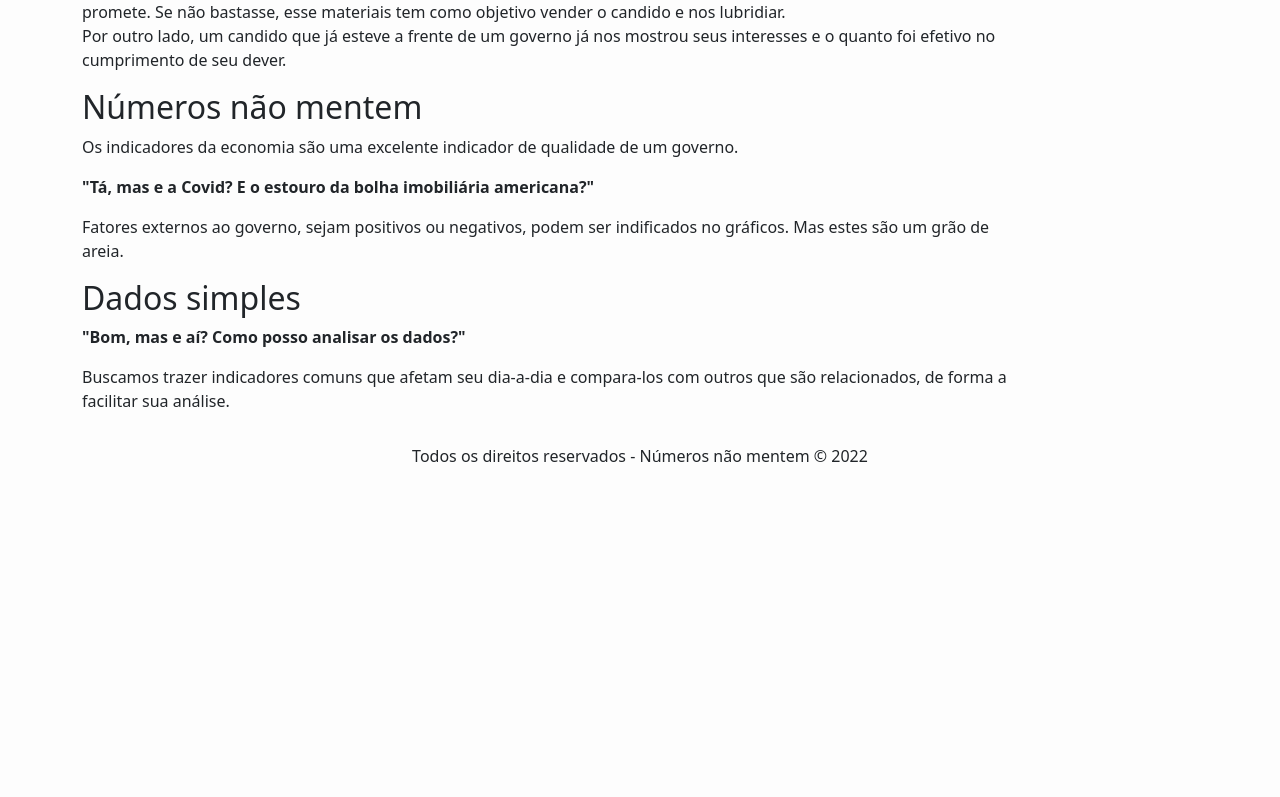
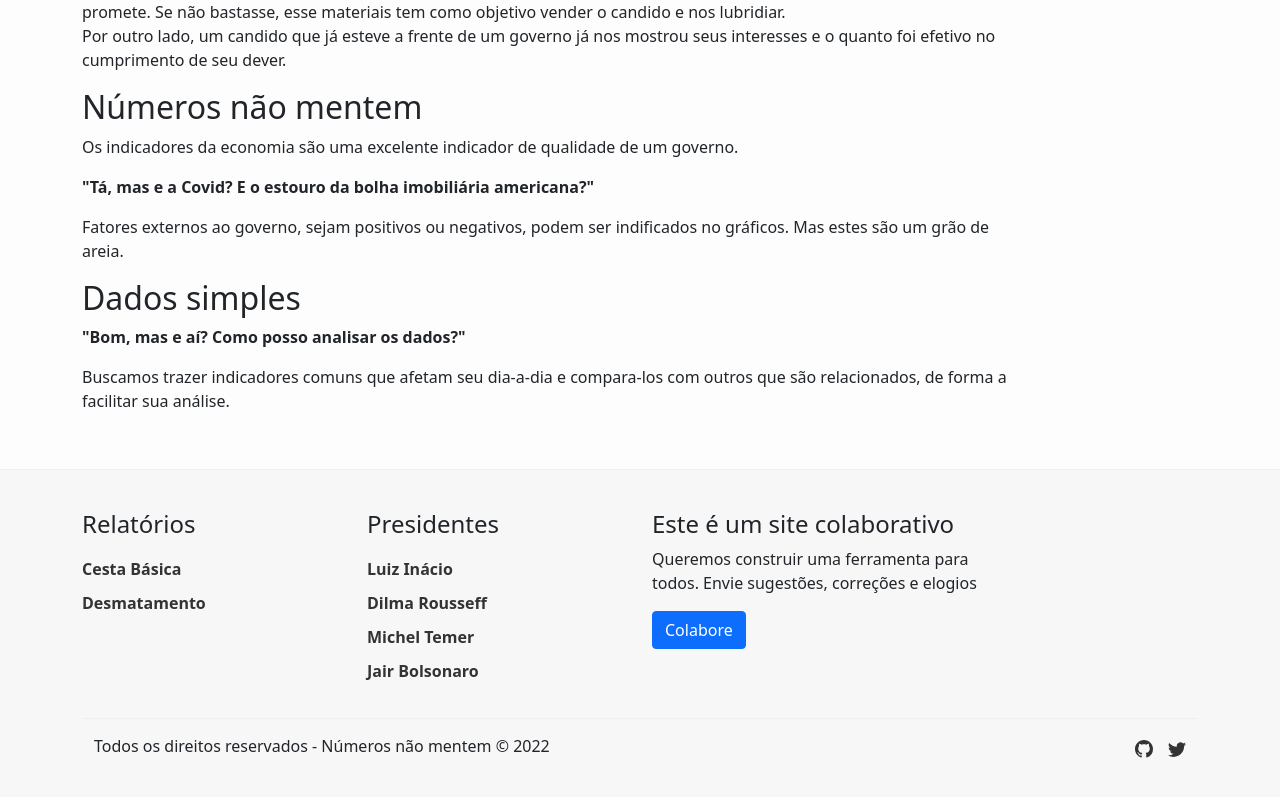
Before and after one commit to regular-alves/numeros-nao-mentem, a React (Create React App) app: page / in a window 1280 px wide. Shown: the part 814-1611 px from the top of the page. Before the commit the page ends 1297 px from the top, so only its background shows below. Built offline with nearby package versions, Linux system fonts and the light colour scheme.

Commit message:
changed: footer

```diff
--- a/src/Pages/Footer/index.js
+++ b/src/Pages/Footer/index.js
@@ -1,13 +1,77 @@
-import { Col, Container, Row } from "react-bootstrap";
+import { Button, Col, Container, Row } from "react-bootstrap";
+import { Link } from "react-router-dom";
+import Presidents from "../../Dtos/Presidents";
+import { BsGithub, BsTwitter } from "react-icons/bs";
 import "./style.css"
 
 const Footer = () => {
+  const presidents = new Presidents();
+  const start = new Date();
+
+	start.setFullYear( start.getFullYear() - 16 );
+
+  const list = presidents.getPeriod(start, new Date());
+
   return (
     <footer className="Footer">
       <Container>
         <Row>
-          <Col>
+          <Col sm={3}>
+            <h4>Relatórios</h4>
+            <ul className="Sitemap">
+              <li className="Sitemap-item">
+                <Link to="/cesta-basica">Cesta Básica</Link>
+              </li>
+              <li className="Sitemap-item">
+                <Link to="/desmatamento">Desmatamento</Link>
+              </li>
+            </ul>
+          </Col>
+          <Col sm={3}>
+            <h4>Presidentes</h4>
+            <ul className="Sitemap">
+              {list.map(president => (
+                <li className="Sitemap-item">
+                  <Link to={`/presidentes/${president.slug}`}>
+                    {president.name.split(' ').slice(0, 2).join(' ')}
+                  </Link>
+                </li>
+              ))}
+            </ul>
+          </Col>
+          <Col className="Colaborare" sm={4}>
+            <h4>Este é um site colaborativo</h4>
+            <p>Queremos construir uma ferramenta para todos. Envie sugestões, correções e elogios</p>
+            <Button href="mailto:falecom@numerosnaomentem.com">Colabore</Button>
+          </Col>
+        </Row>
+        <Row className="Footer-bottomContent">
+          <Col sm={9}>
             Todos os direitos reservados - Números não mentem &copy; {new Date().getFullYear()}
+          </Col>
+          <Col sm={3}>
+            <ul className="Social">
+              <li className="Social-item">
+                <a
+                  href="https://github.com/regular-alves/numeros-nao-mentem"
+                  alt="ir para o Github"
+                  title="ir para o Github"
+                  nofollow="true"
+                >
+                  <BsGithub />
+                </a>
+              </li>
+              <li className="Social-item">
+                <a
+                  href="https://twitter.com/nao_mentem"
+                  alt="ir para o twitter"
+                  title="ir para o twitter"
+                  nofollow="true"
+                >
+                  <BsTwitter />
+                </a>
+              </li>
+            </ul>
           </Col>
         </Row>
       </Container>
--- a/src/Pages/Footer/style.css
+++ b/src/Pages/Footer/style.css
@@ -1,4 +1,63 @@
 .Footer {
-  padding: 15px 0;
-  text-align: center;
+  padding: 40px 0;
+  margin: 40px 0 0 0;
+  background-color: #f7f7f7;
+  border-top: 1px solid #efefef;
 }
+
+.Footer .Footer-bottomContent {
+  margin: 15px 0 0 0;
+  padding: 15px 0 0 0;
+  border-top: 1px solid #efefef;
+}
+
+.Footer .Colaborare {
+  margin: 0 0 20px 0;
+}
+
+.Footer .Sitemap {
+  margin: 0 0 20px 0;
+  padding: 0;
+  list-style: none;
+}
+
+.Footer .Sitemap .Sitemap-item {
+  padding: 10px 0 0 0;
+}
+
+.Footer .Sitemap .Sitemap-item a {
+  text-decoration: none;
+  color: #333;
+}
+
+.Footer .Social {
+  display: flex;
+  flex-direction: row;
+  align-content: center;
+  justify-content: flex-end;
+  align-items: center;
+  list-style: none;
+  margin: 0;
+  padding: 0;
+}
+
+.Footer .Social .Social-item {
+  padding: 0 0 0 15px;
+}
+
+.Footer .Social .Social-item a {
+  text-decoration: none;
+  color: #333;
+  font-size: 18px;
+}
+
+@media all and (max-width: 768px) {
+  .Footer .Social {
+    justify-content: flex-start;
+    margin-top: 20px;
+  }
+
+  .Footer .Social .Social-item {
+    padding: 0 15px 0 0;
+  }
+}
```
